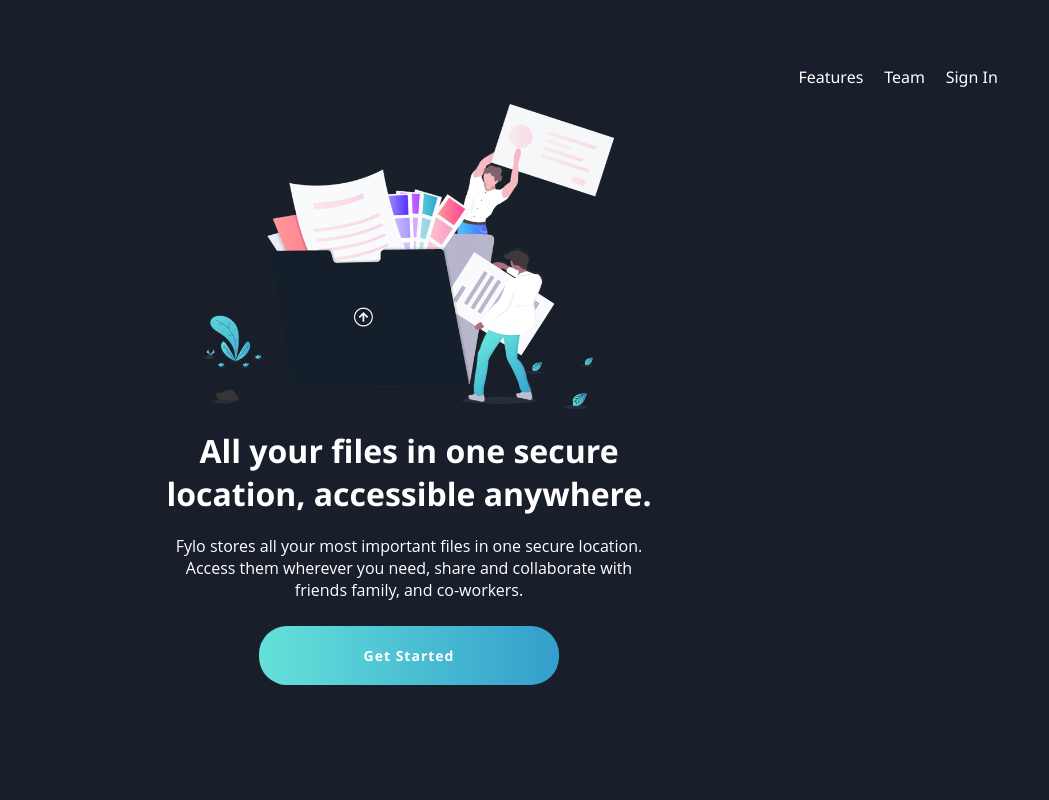
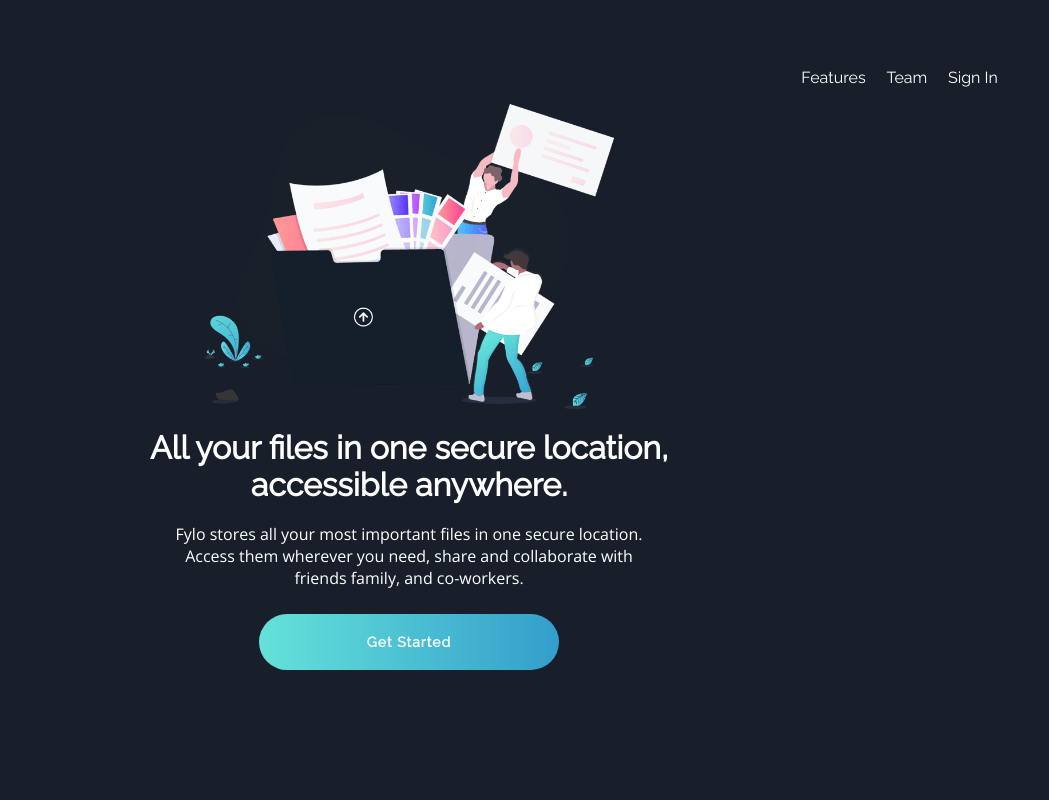
Before and after one commit to CyberGeni/fylo-landing-page-dark-theme, a plain HTML site: page index.html in a window 1280 px wide. Shown: the top 800 px of the page, 231-1280 px from the left. Drawn offline with nearby package versions, Linux system fonts and the light colour scheme.

Commit message:
added google fonts
Raleway and Open Sans

```diff
--- a/style.css
+++ b/style.css
@@ -1,3 +1,4 @@
+@import url('https://fonts.googleapis.com/css2?family=Open+Sans:wght@400;600;700&family=Raleway:ital,wght@0,400;1,700&display=swap');
 * {
     margin: 0;
     padding: 0;
```
